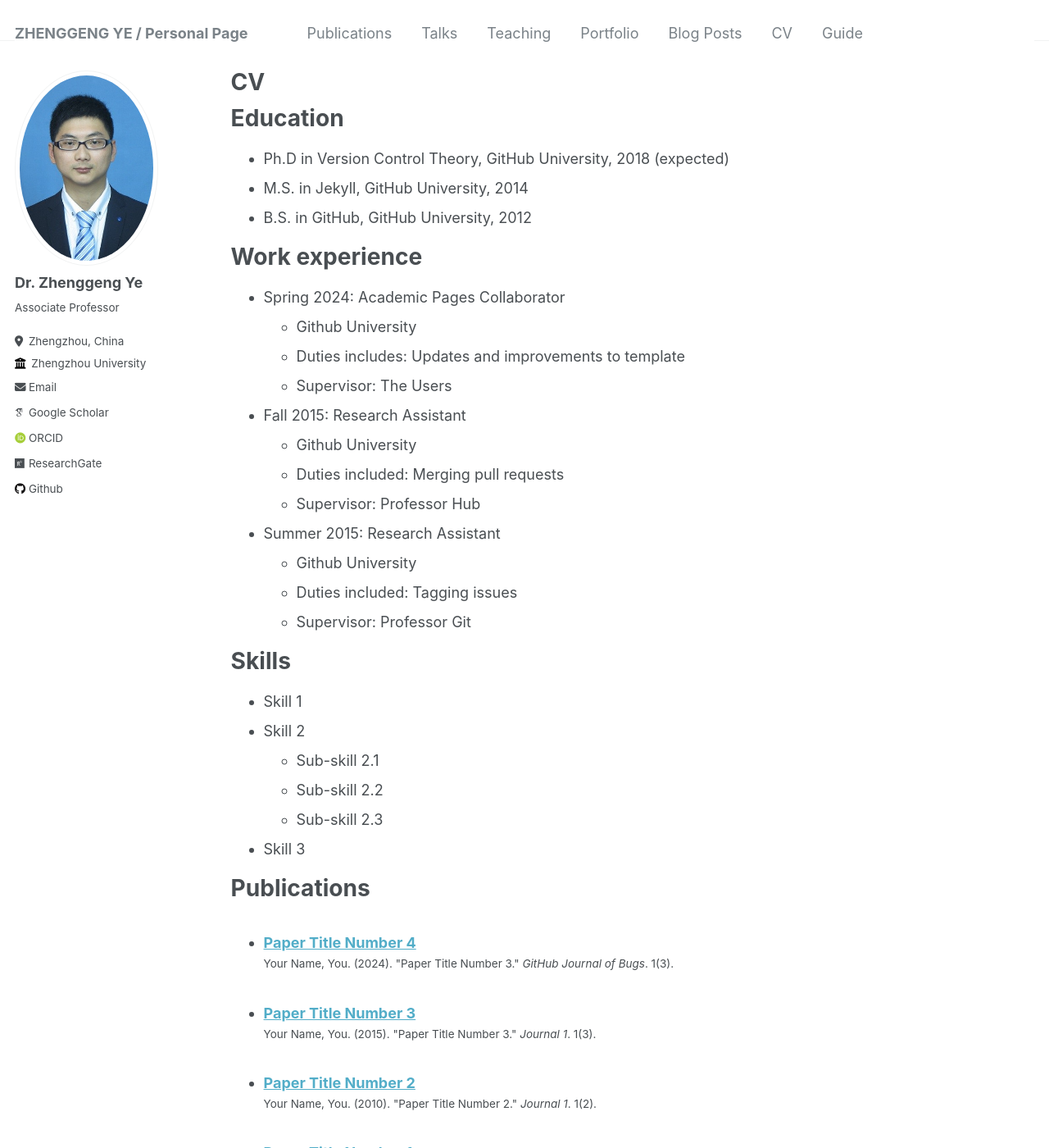
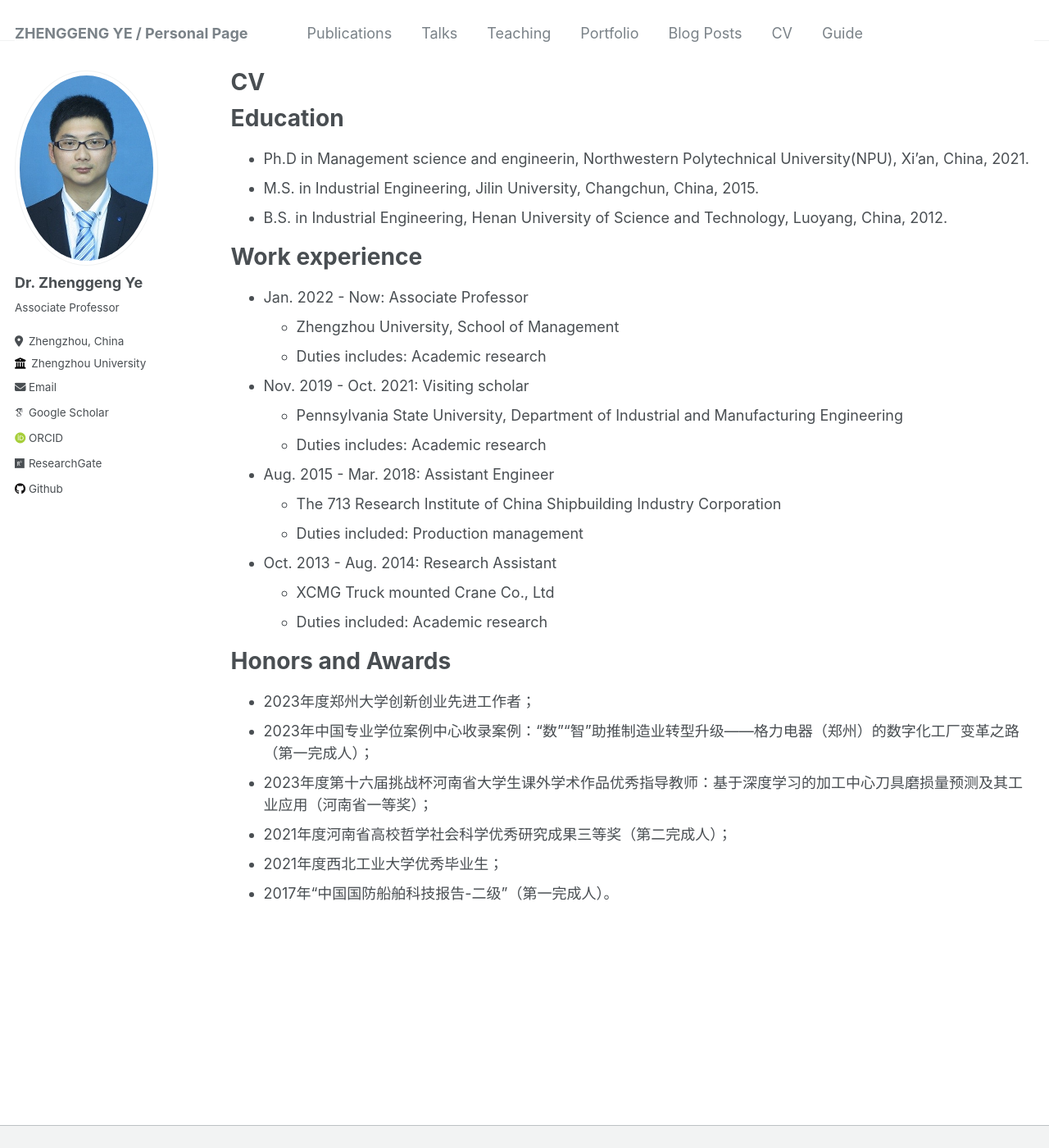
Before and after one commit to yezhenggeng/Page, a Jekyll site: the page built from _pages/cv.md, in a window 1280 px wide and 1400 px high. Shown: the whole window at 82% size. Built offline with Jekyll 4.4.1, drawn with Linux system fonts in a browser that asks for light colours; some web fonts are replaced; some of the changed text lies outside the part shown.

Commit message:
Update cv.md

```diff
--- a/_pages/cv.md
+++ b/_pages/cv.md
@@ -11,54 +11,33 @@ redirect_from:
 
 Education
 ======
-* Ph.D in Version Control Theory, GitHub University, 2018 (expected)
-* M.S. in Jekyll, GitHub University, 2014
-* B.S. in GitHub, GitHub University, 2012
+* Ph.D in Management science and engineerin, Northwestern Polytechnical University(NPU), Xi’an, China, 2021.
+* M.S. in Industrial Engineering, Jilin University, Changchun, China, 2015.
+* B.S. in Industrial Engineering, Henan University of Science and Technology, Luoyang, China, 2012.
 
 Work experience
 ======
-* Spring 2024: Academic Pages Collaborator
-  * Github University
-  * Duties includes: Updates and improvements to template
-  * Supervisor: The Users
+* Jan. 2022 - Now: Associate Professor
+  * Zhengzhou University, School of Management
+  * Duties includes: Academic research
 
-* Fall 2015: Research Assistant
-  * Github University
-  * Duties included: Merging pull requests
-  * Supervisor: Professor Hub
+* Nov. 2019 - Oct. 2021: Visiting scholar
+  * Pennsylvania State University, Department of Industrial and Manufacturing Engineering
+  * Duties includes: Academic research
 
-* Summer 2015: Research Assistant
-  * Github University
-  * Duties included: Tagging issues
-  * Supervisor: Professor Git
+* Aug. 2015 - Mar. 2018: Assistant Engineer
+  * The 713 Research Institute of China Shipbuilding Industry Corporation
+  * Duties included: Production management
 
-Skills
+* Oct. 2013 - Aug. 2014: Research Assistant
+  * XCMG Truck mounted Crane Co., Ltd
+  * Duties included: Academic research
+
+Honors and Awards
 ======
-* Skill 1
-* Skill 2
-  * Sub-skill 2.1
-  * Sub-skill 2.2
-  * Sub-skill 2.3
-* Skill 3
-
-Publications
-======
-  <ul>{% for post in site.publications reversed %}
-    {% include archive-single-cv.html %}
-  {% endfor %}</ul>
-
-Talks
-======
-  <ul>{% for post in site.talks reversed %}
-    {% include archive-single-talk-cv.html  %}
-  {% endfor %}</ul>
-
-Teaching
-======
-  <ul>{% for post in site.teaching reversed %}
-    {% include archive-single-cv.html %}
-  {% endfor %}</ul>
-
-Service and leadership
-======
-* Currently signed in to 43 different slack teams
+* 2023年度郑州大学创新创业先进工作者；<br>
+* 2023年中国专业学位案例中心收录案例：“数”“智”助推制造业转型升级——格力电器（郑州）的数字化工厂变革之路（第一完成人）；<br>
+* 2023年度第十六届挑战杯河南省大学生课外学术作品优秀指导教师：基于深度学习的加工中心刀具磨损量预测及其工业应用（河南省一等奖）；<br>
+* 2021年度河南省高校哲学社会科学优秀研究成果三等奖（第二完成人）；<br>
+* 2021年度西北工业大学优秀毕业生；<br>
+* 2017年“中国国防船舶科技报告-二级”（第一完成人）。<br>
```
